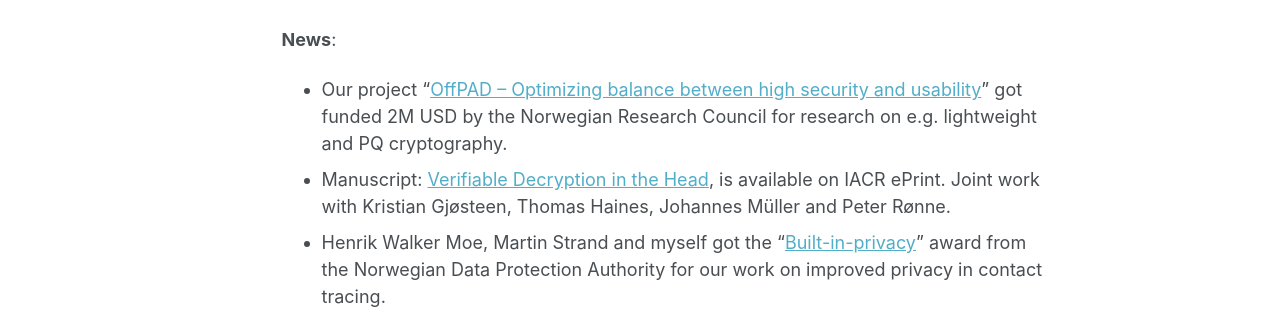
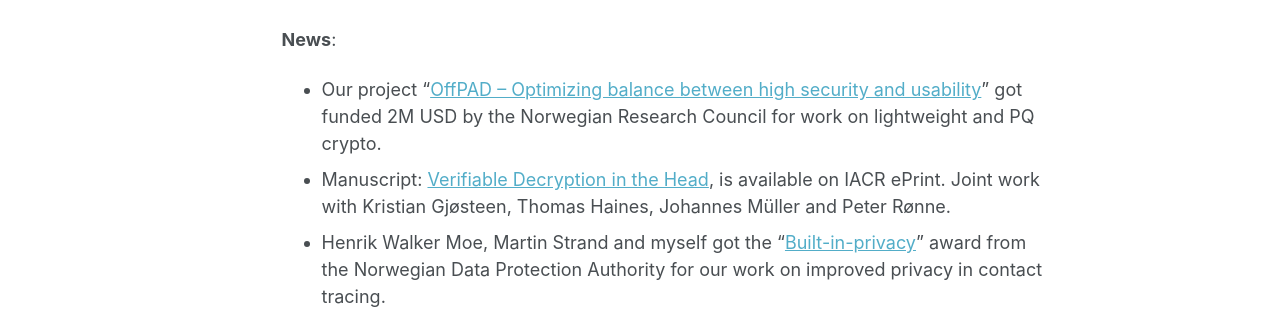
Before and after one commit to tjesi/tjesi.github.io, a Jekyll site: the page built from _pages/about.md, in a window 1280 px wide and 1303 px high. Shown: the part 633-942 px from the top of the window. Built offline with Jekyll 4.4.1, drawn with Linux system fonts in a browser that asks for light colours; some web fonts are replaced.

Commit message:
Update about.md

```diff
--- a/_pages/about.md
+++ b/_pages/about.md
@@ -19,7 +19,7 @@
 I've previously been working as a project manager at [Lær Kidsa Koding](https://www.kidsakoder.no) (2015-17), as a university college teacher at [Western Norway University of Applied Sciences](https://www.hvl.no/en) (2017-20), and I had a 3 months internship in 2018 at the IoT-security company [Intrinsic-ID](https://www.intrinsic-id.com) in Eindhoven, NL.
 
 **News**:
-- Our project "[OffPAD -- Optimizing balance between high security and usability](https://prosjektbanken.forskningsradet.no/en/project/FORISS/321619)" got funded 2M USD by the Norwegian Research Council for research on e.g. lightweight and PQ cryptography.
+- Our project "[OffPAD -- Optimizing balance between high security and usability](https://prosjektbanken.forskningsradet.no/en/project/FORISS/321619)" got funded 2M USD by the Norwegian Research Council for work on lightweight and PQ crypto.
 - Manuscript: [Verifiable Decryption in the Head](https://eprint.iacr.org/2021/558.pdf), is available on IACR ePrint. Joint work with Kristian Gjøsteen, Thomas Haines, Johannes Müller and Peter Rønne.
 - Henrik Walker Moe, Martin Strand and myself got the "[Built-in-privacy](https://www.datatilsynet.no/aktuelt/aktuelle-nyheter-2021/pris-for-innebygd-personvern-til-anonyme-tokens)" award from the Norwegian Data Protection Authority for our work on improved privacy in contact tracing.
 - Paper: [Lattice-Based Proof of Shuffle and Applications to Electronic Voting](https://eprint.iacr.org/2021/338.pdf), is accepted at CT-RSA. Joint work w/ Diego F. Aranha, Carsten Baum, Kristian Gjøsteen and Thor Tunge.
```
